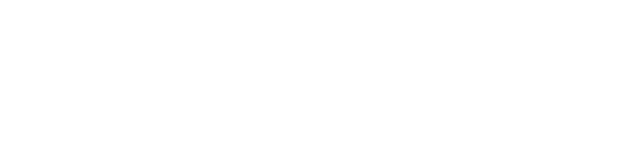
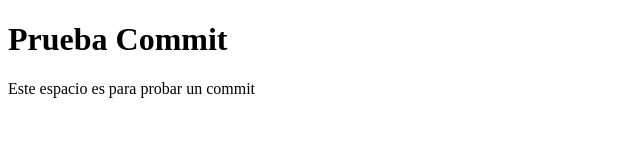
Before and after one commit to AlejoMolina/Test-Git, a plain HTML site: page index.html in a window 1280 px wide. Shown: the whole page, without its empty margins (0-640 px from the left). Drawn offline with Linux system fonts and the light colour scheme.

Commit message:
añadir readme y actualizacion index

```diff
--- a/index.html
+++ b/index.html
@@ -6,6 +6,7 @@
     <title>Prueba</title>
 </head>
 <body>
-
+    <h1>Prueba Commit</h1>
+    <p>Este espacio es para probar un commit</p>
 </body>
 </html>
```
Also changed, not shown: 1 other file.
